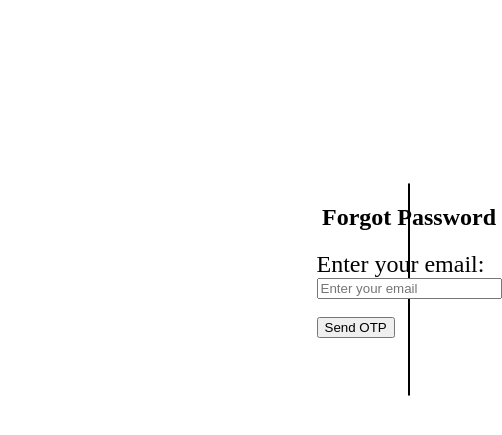
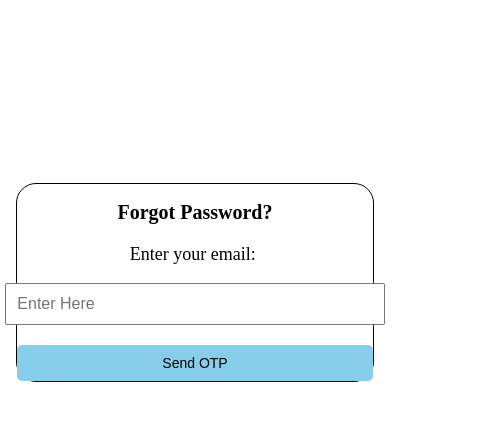
Before and after one commit to rohitkumarpadda/Project, a website: page pages/forgot-password.html in a window 390 px wide. Shown: the part 5-440 px from the top of the page, 502 px wide, since content can reach past the window. Drawn offline with Linux system fonts and the light colour scheme.

Commit message:
Refactor forgot password page layout and styles

```diff
--- a/pages/forgot-password.html
+++ b/pages/forgot-password.html
@@ -1,4 +1,4 @@
-<!DOCTYPE html>
+<!-- <!DOCTYPE html>
 <html lang="en">
   <head>
     <meta charset="UTF-8" />
@@ -25,4 +25,33 @@
       </form>
     </div>
   </body>
+</html> -->
+
+<!DOCTYPE html>
+<html lang="en">
+  <head>
+    <meta charset="UTF-8" />
+    <meta name="viewport" content="width=device-width, initial-scale=1.0" />
+    <title>Forgot Password</title>
+
+    <link rel="stylesheet" href="/css/forgot-password.css">
+  </head>
+
+  <body>
+    <div class="container">
+      <form action="/forgotpassword" method="POST">
+        <h2 id="forgotpassword">Forgot Password?</h2>
+        <label for="Email" id="EmailLABEL" name="Email">Enter your email:&nbsp;</label>
+        <br>
+        <input
+          type="email"
+          name="Email"
+          id="Email"
+          placeholder="Enter Here"
+          required
+        />
+        <button type="submit" id="button">Send OTP</button>
+      </form>
+    </div>
+  </body>
 </html>
--- a/public/css/forgot-password.css
+++ b/public/css/forgot-password.css
@@ -1,4 +1,4 @@
-
+/*
 .container {
   display: flex;
   position: relative;
@@ -7,7 +7,7 @@
   margin-right: 400px;
   justify-content: center;
   /* align-items: center; */
-  height: 25vh;
+  /* height: 25vh;
   background-color: white;
   border: 1px solid black;
   border-radius: 20px;
@@ -17,4 +17,110 @@
 }
 #EmailLABEL{
  font-size:x-large;
+} */
+
+
+
+.container {
+  display: flex;
+  flex-direction: column;
+  justify-content: center;
+  align-items: center;
+  position: relative;
+  top: 180px;
+  margin: 0 auto;
+  height: 40vh;
+  background-color: white;
+  border: 1px solid black;
+  border-radius: 20px;
+  width: 400px;
 }
+
+#forgotpassword {
+  text-align: center;
+  font-size: 30px;
+  margin-bottom: 20px;
+}
+
+#EmailLABEL {
+  font-size: 25px;
+}
+
+form {
+  display: flex;
+  flex-direction: column;
+  justify-content: center;
+  align-items: center;
+  width: 100%;
+}
+
+input {
+  padding: 10px;
+  width: 80%;
+  margin-bottom: 20px;
+  font-size: 16px;
+}
+
+#button {
+  background-color: skyblue;
+  padding: 10px 20px;
+  font-size: 18px;
+  border: none;
+  border-radius: 5px;
+  cursor: pointer;
+  text-align: center;
+}
+
+#button:hover {
+  background-color: deepskyblue;
+}
+
+@media (max-width: 768px) {
+  .container {
+    width: 80%;
+    height: auto;
+  }
+
+  input {
+    width: 90%;
+  }
+
+  #forgotpassword {
+    font-size: 24px;
+  }
+
+  #EmailLABEL {
+    font-size: 20px;
+  }
+
+  #button {
+    font-size: 16px;
+    width: 100%;
+  }
+}
+
+
+@media (max-width: 480px) {
+  .container {
+    width: 95%;
+    height: auto;
+  }
+
+  input {
+    width: 100%;
+  }
+
+  #forgotpassword {
+    font-size: 20px;
+  }
+
+  #EmailLABEL {
+    font-size: 18px;
+  }
+
+  #button {
+    font-size: 14px;
+    padding: 10px 15px;
+    width: 100%;
+  }
+}
```
